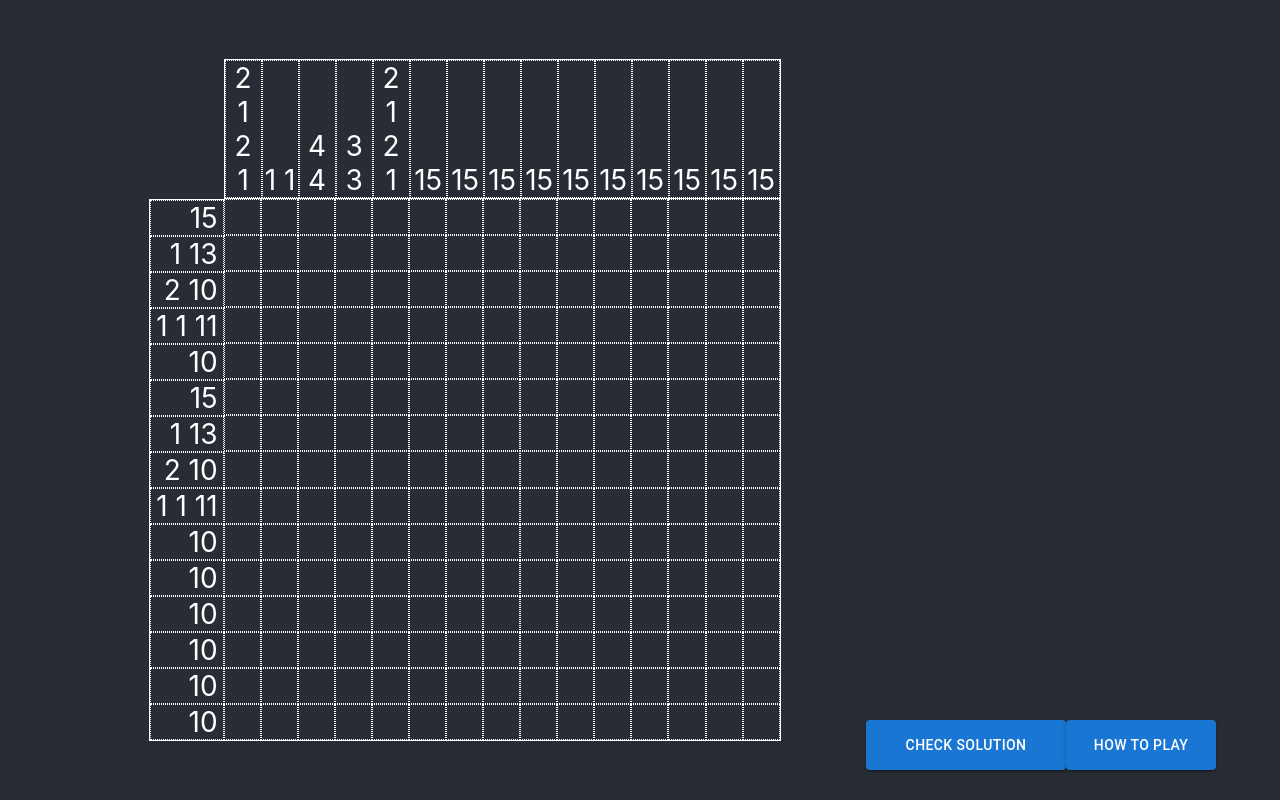
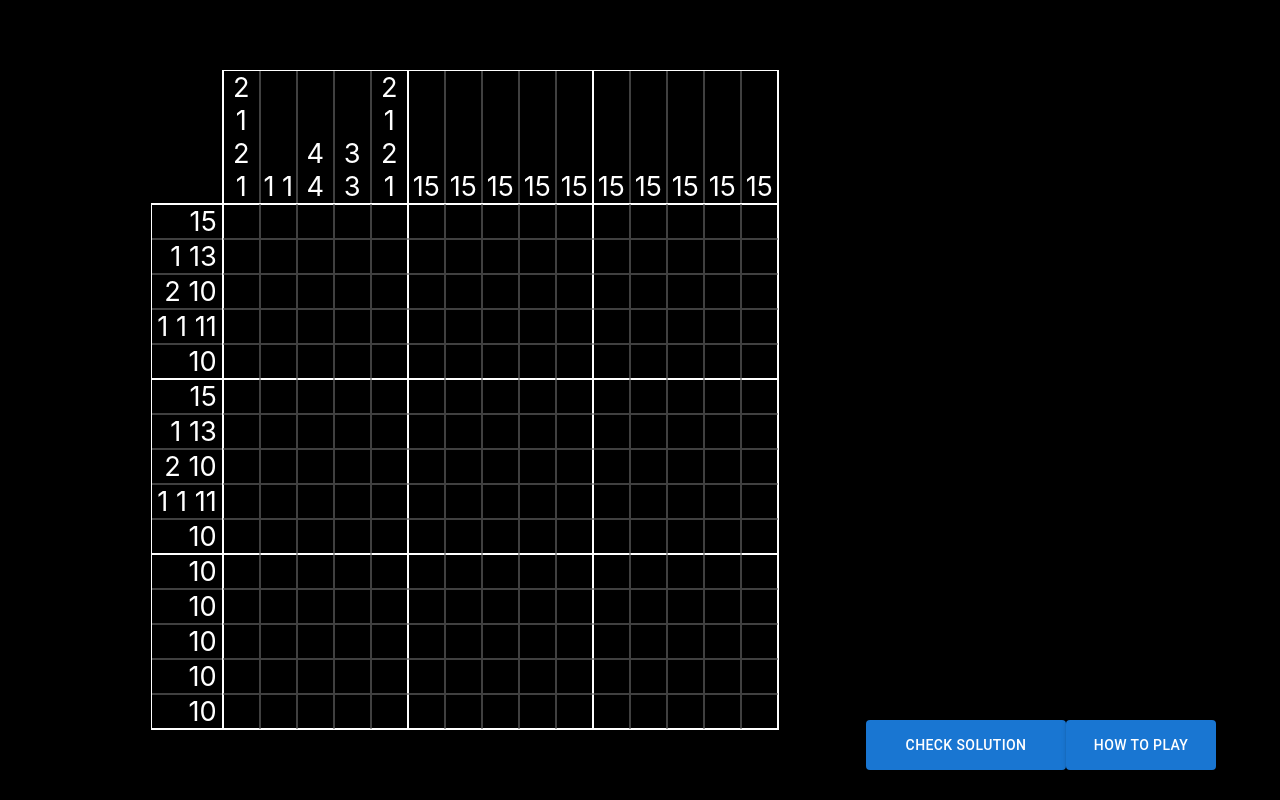
Before and after one commit to ravendevore/4430-nonograms, a React (Create React App) app in the folder nonogram/: page / in a window 1280 px wide. Built offline with nearby package versions, Linux system fonts and the light colour scheme.

Commit message:
Implemented formating, to seperate 15x15 graph into 5x5 chunks

```diff
--- a/nonogram/src/App.css
+++ b/nonogram/src/App.css
@@ -1,5 +1,5 @@
 .App {
-  background-color: #282c34;
+  background-color: black;
   position: fixed;
   display: flex;
   margin: 0;
@@ -17,21 +17,36 @@
 
 .textCol, .textRow {
   display: flex;
-	border: 1px dotted white;
   color: white;
-  font-size: 1.75em;
+  font-size: 1.70em;
   justify-content: center;
   align-items: flex-end;
 }
 
 .textCol {
+  border-left: 1px solid #404040;
+  border-right: 1px solid #404040;
   text-align: center;
   width: 35px;
 }
+.textCol:first-child {
+  border-left: 1px solid white;
+}
+.textCol:last-child {
+  border-right: 1px solid white;
+}
 
 .textRow {
+  border-top: 1px solid #404040;
+  border-bottom: 1px solid #404040;
 	flex-direction: column;
   padding: 0 5px;
+}
+.textRow:first-child {
+  border-top: 1px solid white;
+}
+.textRow:last-child {
+  border-bottom: 1px solid white;
 }
 
 .grid {
@@ -45,9 +60,35 @@
 	grid-column: 2;
 	display: grid;
 	grid-template: repeat(15, 1fr) / repeat(15, 1fr);
-	border-bottom: 1px solid white;
-	border-right: 1px solid white;
+	border: 1px solid white;
 	align-items: center;
+}
+
+.gridCont .MuiButtonBase-root:nth-child(n):nth-child(-n+15) {
+  border-top: 1px solid white;
+}
+.gridCont .MuiButtonBase-root:nth-child(n+211):nth-child(-n+225) {
+  border-bottom: 1px solid white;
+}
+.gridCont .MuiButtonBase-root:nth-child(15n+1) {
+  border-left: 1px solid white;
+}
+.gridCont .MuiButtonBase-root:nth-child(15n) {
+  border-right: 1px solid white;
+}
+
+.gridCont .MuiButtonBase-root:nth-child(15n-10), .gridCont .MuiButtonBase-root:nth-child(15n-5) {
+  border-right: 1px solid white;
+}
+.gridCont .MuiButtonBase-root:nth-child(15n-9), .gridCont .MuiButtonBase-root:nth-child(15n-4) {
+  border-left: 1px solid white;
+}
+
+.gridCont .MuiButtonBase-root:nth-child(n+76):nth-child(-n+90), .gridCont .MuiButtonBase-root:nth-child(n+151):nth-child(-n+165) {
+  border-top: 1px solid white;
+}
+.gridCont .MuiButtonBase-root:nth-child(n+61):nth-child(-n+75), .gridCont .MuiButtonBase-root:nth-child(n+136):nth-child(-n+150) {
+  border-bottom: 1px solid white;
 }
 
 .gridColH {
@@ -55,7 +96,15 @@
   grid-column: 2;
   display: grid;
   grid-template-columns: repeat(15, 1fr);
-  border: 1px solid white;
+  border-left: 1px solid white;
+  border-top: 1px solid white;
+  border-right: 1px solid white;
+}
+.gridColH > :nth-child(5), .gridColH > :nth-child(10) {
+  border-right: 1px solid white
+}
+.gridColH > :nth-child(6), .gridColH > :nth-child(11) {
+  border-left: 1px solid white
 }
 
 .gridRowH {
@@ -66,6 +115,12 @@
   border-top: 1px solid white;
   border-left: 1px solid white;
   border-bottom: 1px solid white;
+}
+.gridRowH > :nth-child(5n) {
+  border-bottom: 1px solid white
+}
+.gridRowH > :nth-child(5n+1) {
+  border-top: 1px solid white
 }
 
 .solnButton {
--- a/nonogram/src/components/NonogramGame.jsx
+++ b/nonogram/src/components/NonogramGame.jsx
@@ -33,13 +33,13 @@ const NonogramGame = () => {
     for(let j = 0; j < array.length; j++) {
         output[j] = {"val": array[j]}
     }
-    console.log(output);
+    //console.log(output);
     return output;
   }
 
   function change(e, objElement) { // left click - toggle fill
-    console.log("Event: ", e);
-    console.log("Before: ", objElement);
+    //console.log("Event: ", e);
+    //console.log("Before: ", objElement);
     if (objElement.val === 0 || objElement.val === 2) { //b lank or X: change to filled
       objElement.val = 1;
       objElement.sty = "contained";
@@ -48,13 +48,13 @@ const NonogramGame = () => {
       objElement.val = 0;
       objElement.sty = "outlined";
     }
-    console.log("After: ", objElement);
+    //console.log("After: ", objElement);
   }
 
   function changeRight(e, objElement) { // right click - toggle X
     e.preventDefault() // prevent context menu from showing
-    console.log("Event: ", e);
-    console.log("Before: ", objElement);
+    //console.log("Event: ", e);
+    //console.log("Before: ", objElement);
     if (objElement.val === 0 || objElement.val === 1) { // currently blank or filled: change to X
       objElement.val = 2;
       objElement.sty = "contained";
@@ -63,23 +63,23 @@ const NonogramGame = () => {
       objElement.val = 0;
       objElement.sty = "outlined";
     }
-    console.log("After: ", objElement);
+    //console.log("After: ", objElement);
   }
 
   const buttonMap = grid.map((objElement) => {
-    console.log(objElement.sty);
+    //console.log(objElement.sty);
     if (objElement.val === 2) // display X
     {
       return (
         <Button
-          sx={{pborderRadius: "0px", margin: "0px", border: "1px dotted white", height: "100%", width: "100%", padding: "0"}}
+          sx={{borderRadius: "0px", margin: "0px", border: "1px solid #404040", height: "100%", width: "100%", padding: "0"}}
           key = {objElement.key}
           onClick={(e) => {change(e, objElement); setGrid([...grid])}}
           onContextMenu={(e) => {changeRight(e, objElement); setGrid([...grid])}}
           variant={objElement.sty}
           color={objElement.color}
         >
-          <CloseIcon color="white" sx={{ width: "35px", height: "35px"}}/>
+          <CloseIcon color="white" sx={{ width: "30px", height: "30px"}}/>
         </Button>
       );
     }
@@ -87,7 +87,7 @@ const NonogramGame = () => {
     {
       return (
         <Button
-          sx={{borderRadius: "0px", margin: "0px", border: "1px dotted white", height: "100%", width: "100%"}}
+          sx={{borderRadius: "0px", margin: "0px", border: "1px solid #404040", height: "100%", width: "100%"}}
           key = {objElement.key}
           onClick={(e) => {change(e, objElement); setGrid([...grid])}}
           onContextMenu={(e) => {changeRight(e, objElement); setGrid([...grid])}}
@@ -150,7 +150,7 @@ const NonogramGame = () => {
           isBlock = false
         }
       }
-      if (blockSize != 0) {
+      if (blockSize !== 0) {
         currList.push(blockSize)
       }
       if (currList.length === 0) {
```
